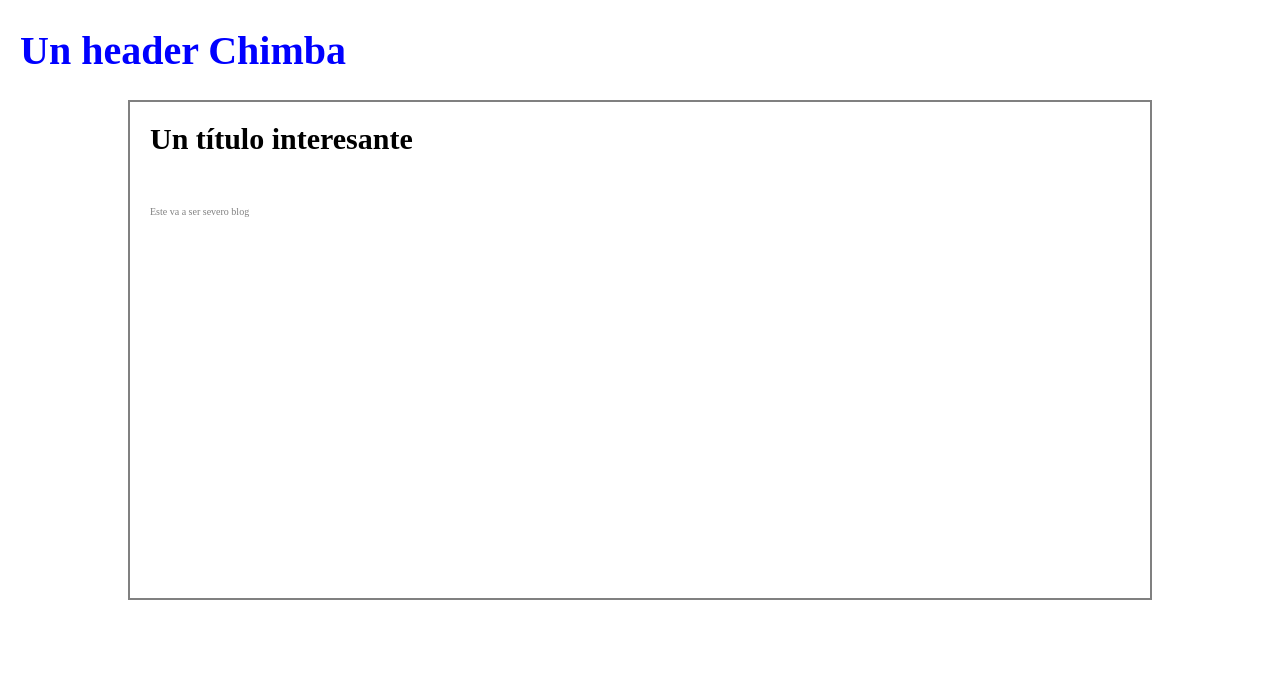
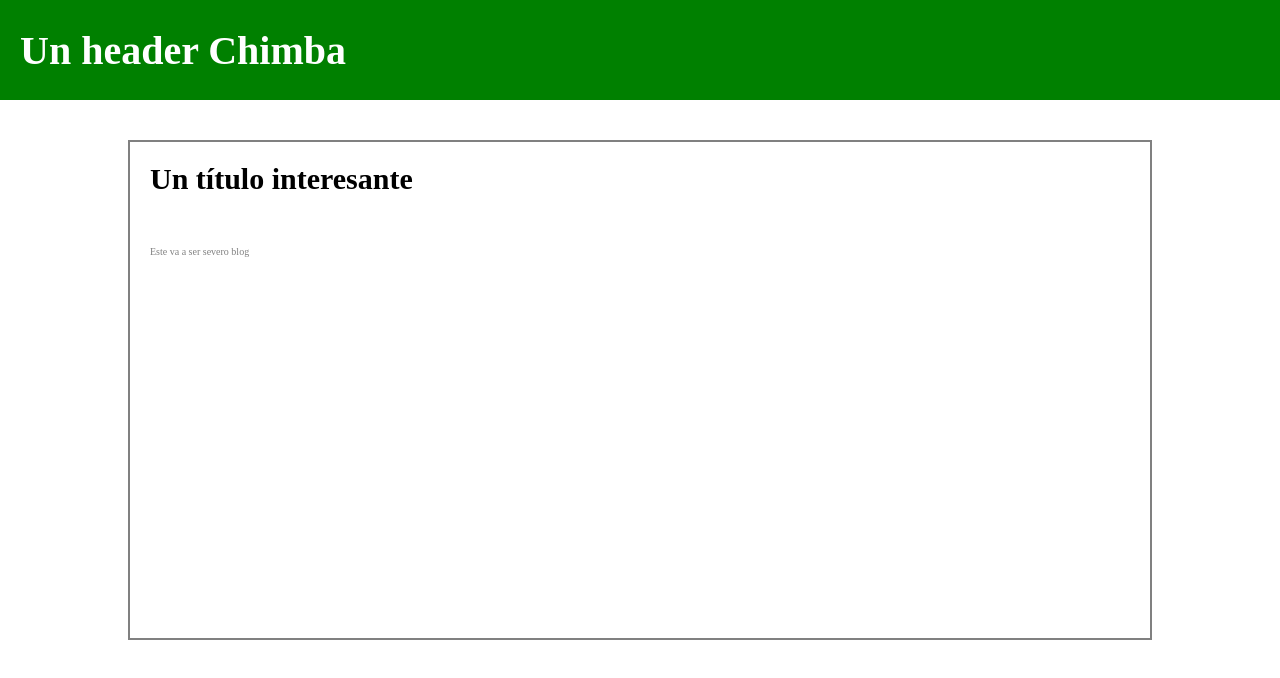
Before and after one commit to ShurikenStrat/hyperblog, a plain HTML site: page index.html in a window 1280 px wide. Drawn offline with Linux system fonts and the light colour scheme.

Commit message:
Se arreglo el espaciado y se cambio el color a verde

```diff
--- a/css/styles.css
+++ b/css/styles.css
@@ -19,6 +19,7 @@ body{
 
 .header{
 
+    background-color: green;
     align-items: center;
     display: flex;
     font-size: 2rem;
@@ -30,7 +31,7 @@ body{
 .header h1{
 
 
-    color: blue;
+    color: white;
     margin-left: 2rem;
 
 }
@@ -41,6 +42,7 @@ body{
     display: flex;
     flex-direction: column;
     height: 50rem;
+    margin-top: 4rem;
     padding: 2rem;
     width: 80%;
 }
```
